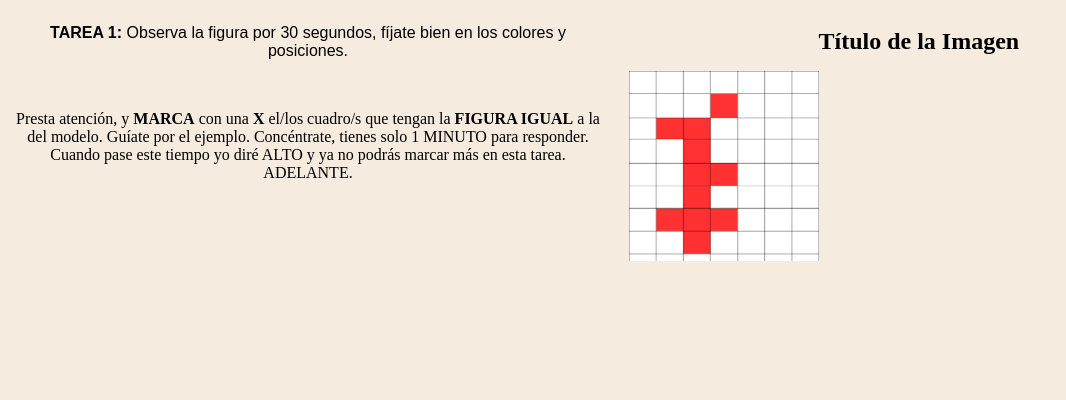
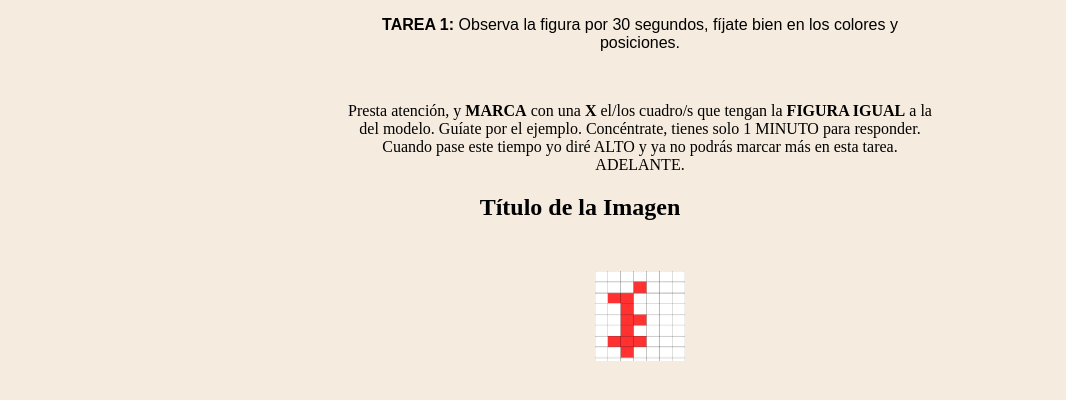
Before and after one commit to WalterEst/Tecnologias-Asistivas, a PHP site: page /Plantilla.html in a window 1280 px wide. Shown: the top 400 px of the page, without its empty margins (0-1066 px from the left). Run offline with PHP 8.4, Linux system fonts and the light colour scheme.

Commit message:
Agregando cambios a la plantilla

```diff
--- a/Plantilla.html
+++ b/Plantilla.html
@@ -18,12 +18,12 @@
             responder. Cuando pase este tiempo yo diré ALTO y ya no podrás marcar más en
             esta tarea. ADELANTE. </p>
 
+            <div class="container">
+                <h2 class="titulo-ejemplo">Título de la Imagen</h2>
+                <img src="/Imagenes/7.png" alt="Mi Imagen" class="ejemplo-imagen">
+            </div>
     </div>
 
-    <div class="container">
-        <h2 class="titulo-ejemplo">Título de la Imagen</h2>
-        <img src="/Imagenes/7.png" alt="Mi Imagen" class="ejemplo-imagen">
-    </div>
 
 
     <div>
--- a/styles/styles-q.css
+++ b/styles/styles-q.css
@@ -3,37 +3,28 @@ body{
 }
 
 .bloque-enunciado{
-
     margin: auto;
     width: 600px;
-    float: left;
     text-align: center;
-
 }
 .titulo-ejemplo{
     margin-right: 20%;
-    float: right;
     text-align: center;
 }
 .ejemplo-imagen{
     margin-top: 5%;
-    float: right;
     width: 15%;
     height: 15%;
 }
 
 .enunciado{
-
     font-family: Arial, Helvetica, sans-serif;
     font-size: 14;
-
 }
 
 .titulo-seccion{
-
     font-size: 16px;
     font-family: Arial, Helvetica, sans-serif;
-
 }
 
 .container{
```
